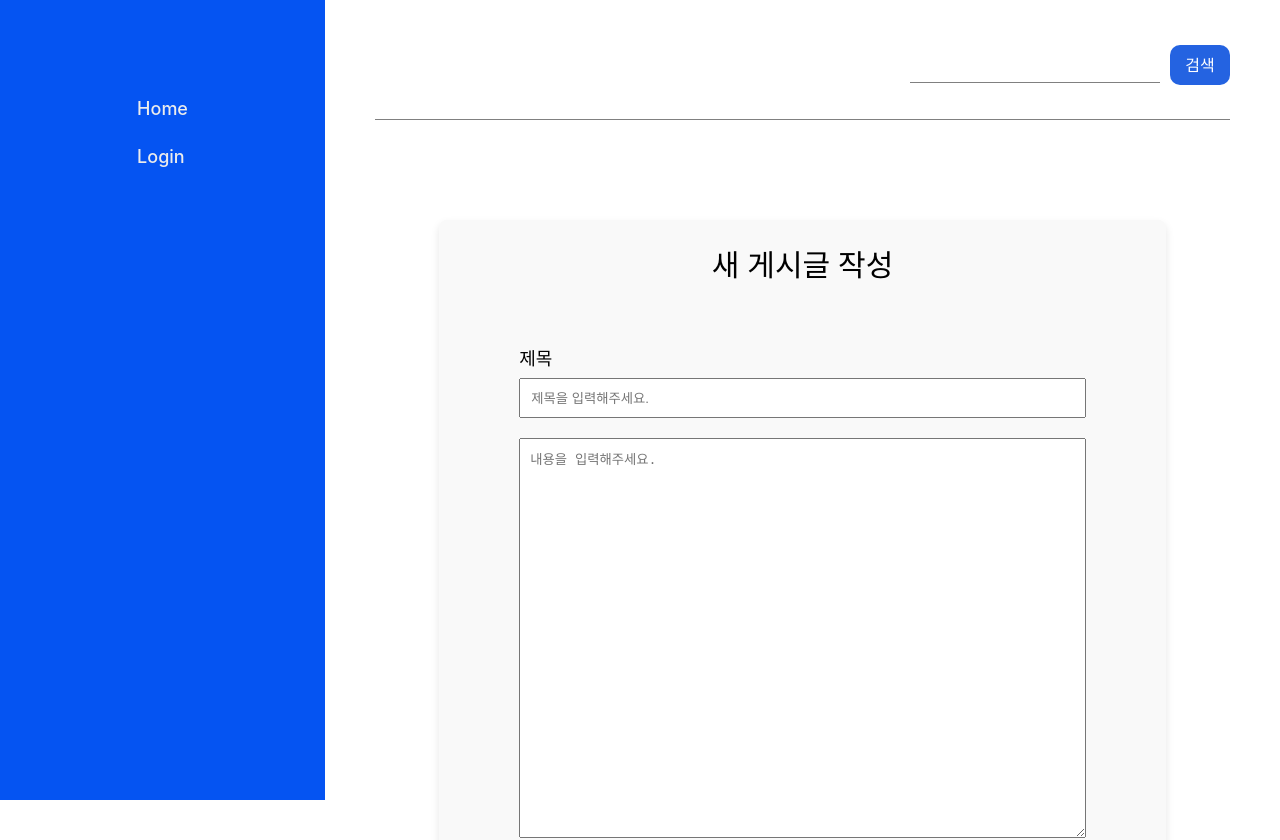
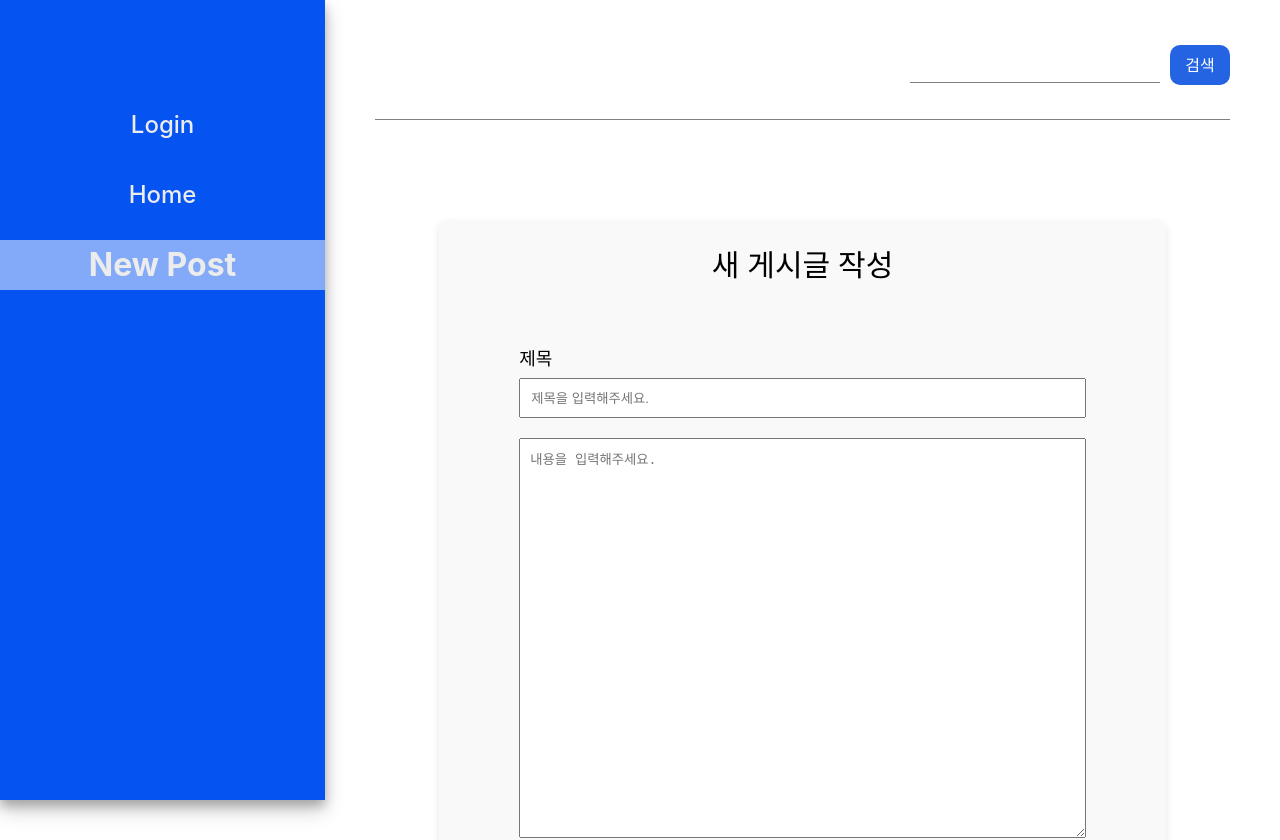
Before and after one commit to arko0531/react-blog, a React (Create React App) app: page /posts/new in a window 1280 px wide. Shown: the top 840 px of the page. Built offline with nearby package versions, Linux system fonts and the light colour scheme; no server answers.

Commit message:
feature/react-blog-project-11: 현재 사용자 표시, 게시글 작성자 추가

```diff
--- a/src/components/navigator/Navigator.jsx
+++ b/src/components/navigator/Navigator.jsx
@@ -1,4 +1,4 @@
-import React from 'react';
+import React, { useEffect } from 'react';
 import { NavLink } from 'react-router-dom';
 import styled from 'styled-components';
 import { signOut } from 'firebase/auth';
@@ -9,6 +9,9 @@ import { useSelector } from 'react-redux';
 const Navigator = () => {
   const navigate = useNavigate();
   const isLogin = useSelector(state => state.auth.isLogin);
+
+  useEffect(() => {});
+  const user = auth.currentUser;
 
   const handleLogout = async () => {
     try {
@@ -21,12 +24,14 @@ const Navigator = () => {
 
   return (
     <Nav>
-      <NavText to="/">Home</NavText>
+      {user && <User>{user.email} 님</User>}
       {!isLogin ? (
         <NavText to="/auth?mode=login">Login</NavText>
       ) : (
         <LogoutButton onClick={handleLogout}>Logout</LogoutButton>
       )}
+      <NavText to="/">Home</NavText>
+      <NavText to="/posts/new">New Post</NavText>
     </Nav>
   );
 };
@@ -36,25 +41,34 @@ export default Navigator;
 const Nav = styled.div`
   display: flex;
   flex-direction: column;
-  gap: 30px;
+  align-items: center;
+  gap: 20px;
   color: #ececec;
+  width: 100%;
 `;
 
 const NavText = styled(NavLink)`
-  font-size: 18px;
+  font-size: 24px;
   font-weight: 500;
+  display: flex;
+  align-items: center;
+  width: 100%;
+  justify-content: center;
+  height: 50px;
 
   &:hover {
-    font-size: 20px;
+    font-size: 30px;
+    background-color: #ffffff80;
   }
   &.active {
-    font-size: 24px;
+    font-size: 32px;
     font-weight: 700;
+    background-color: #ffffff80;
   }
 `;
 
 const LogoutButton = styled.button`
-  font-size: 18px;
+  font-size: 20px;
   font-weight: 500;
   border: none;
   background-color: transparent;
@@ -62,9 +76,23 @@ const LogoutButton = styled.button`
   padding: 0px;
   text-align: left;
   cursor: pointer;
+  display: flex;
+  align-items: center;
+  height: 50px;
+  width: 100%;
+  display: flex;
+  justify-content: center;
 
   &:hover {
-    font-size: 24px;
+    font-size: 26px;
     font-weight: 700;
+    background-color: #ffffff80;
   }
 `;
+
+const User = styled.div`
+  font-size: 20px;
+  font-weight: 500;
+  padding-bottom: 30px;
+  border-bottom: solid 1px #ececec;
+`;
--- a/src/components/sidebar/Sidebar.jsx
+++ b/src/components/sidebar/Sidebar.jsx
@@ -52,6 +52,9 @@ const Side = styled.div`
   width: 400px;
   height: 100vh;
   background-color: #0554f2;
+  box-shadow:
+    0 10px 20px rgba(0, 0, 0, 0.19),
+    0 6px 10px rgba(0, 0, 0, 0.23);
 `;
 
 const OutletStyled = styled.div`
--- a/src/pages/post/DetailPostPage.jsx
+++ b/src/pages/post/DetailPostPage.jsx
@@ -49,6 +49,7 @@ const DetailPostPage = () => {
     content = (
       <>
         <h1>{data.title}</h1>
+        <PostingDate>작성자 : {data.userEmail}</PostingDate>
         <PostingDate>작성일 : {data.postingDate}</PostingDate>
         <div>
           <ImgBox src={data.imageURL} alt="post image" />
@@ -142,7 +143,7 @@ const Content = styled.div`
   h1 {
     font-size: 30px;
     font-weight: 500;
-    margin-bottom: 10px;
+    margin-bottom: 20px;
   }
 `;
 
```
Also changed, not shown: src/pages/auth/LogoutPage.jsx (deleted).
